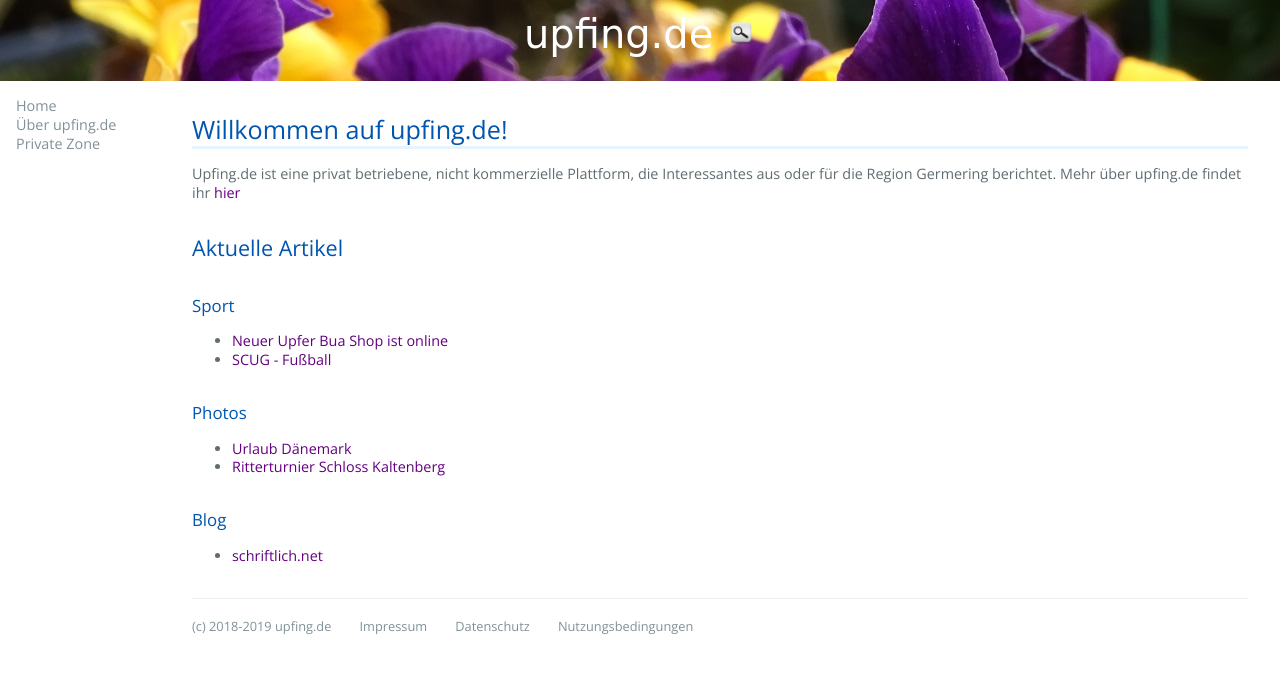
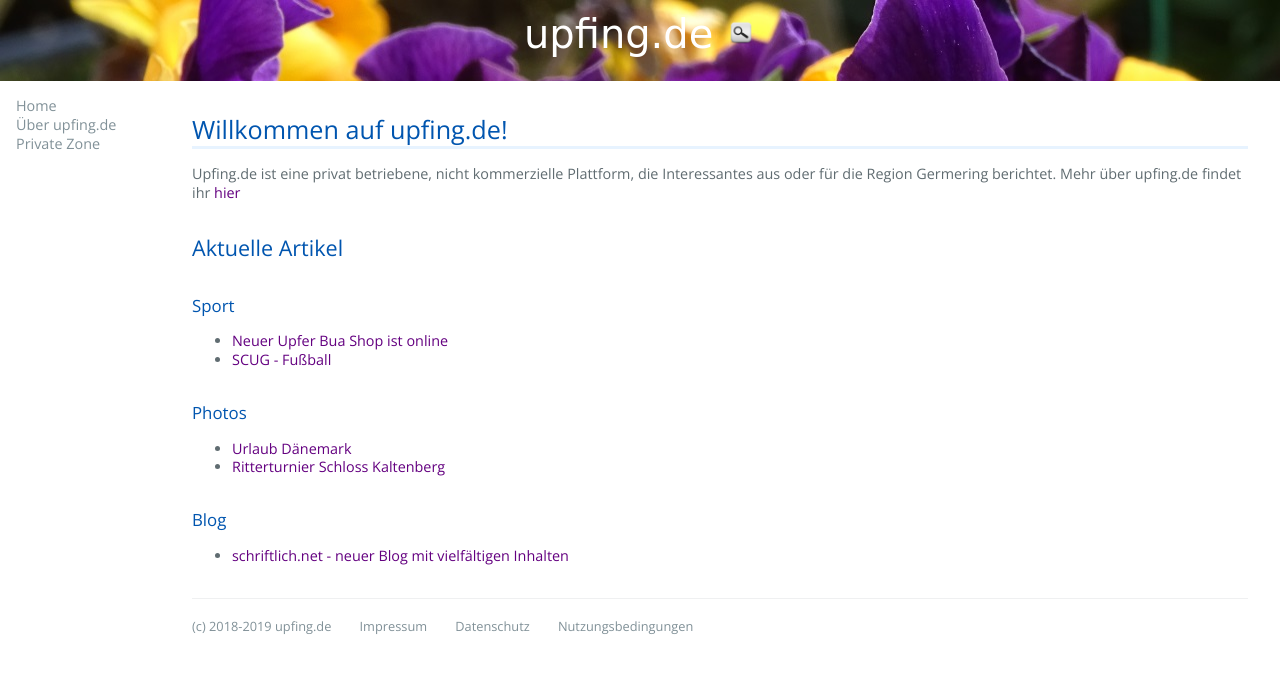
Before and after one commit to croedel/upfing, a Jekyll site: the page built from README.md, in a window 1280 px wide. Shown: the top 673 px of the page. Built offline with Jekyll 4.4.1, drawn with Linux system fonts in a browser that asks for light colours; our own code applies the rules of GitHub Pages for plain Markdown files; the repository's description, which GitHub fills in, is left out.

Commit message:
Update 2021-01-23-schriftlich-net.md

```diff
--- a/_posts/2021-01-23-schriftlich-net.md
+++ b/_posts/2021-01-23-schriftlich-net.md
@@ -1,5 +1,5 @@
 ---
-title: "schriftlich.net"
+title: "schriftlich.net - neuer Blog mit vielfältigen Inhalten"
 categories: Blog
 ---
 
```
